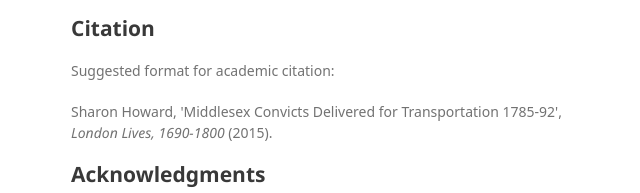
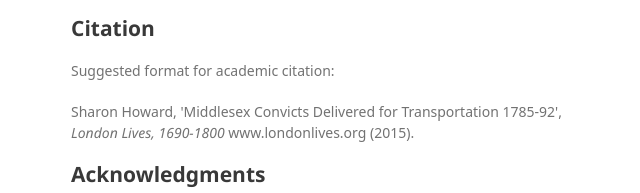
Before and after one commit to sharonhoward/cdt, a plain HTML site: page index.html in a window 1280 px wide. Shown: the part 1211-1404 px from the top of the page, without its empty margins (499-1139 px from the left). Drawn offline with Linux system fonts and the light colour scheme; a web font is replaced by a local one.

Commit message:
Update index.html

```diff
--- a/index.html
+++ b/index.html
@@ -62,7 +62,7 @@
 
 <p>Suggested format for academic citation:</p>
 
-<p>Sharon Howard, 'Middlesex Convicts Delivered for Transportation 1785-92', <em>London Lives, 1690-1800</em> (2015).</p>
+<p>Sharon Howard, 'Middlesex Convicts Delivered for Transportation 1785-92', <em>London Lives, 1690-1800</em> www.londonlives.org (2015).</p>
 
 <h2>
 <a id="acknowledgments" class="anchor" href="#acknowledgments" aria-hidden="true"><span class="octicon octicon-link"></span></a>Acknowledgments</h2>
```
